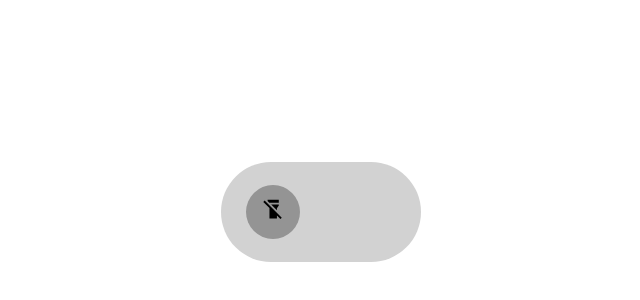
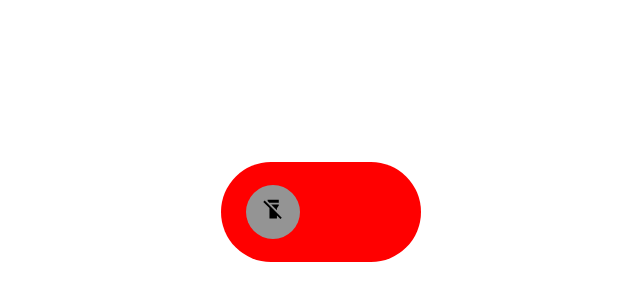
Before and after one commit to NipunShrivats/React_tutorials, a React (Vite) app in the folder react_tutorials/: page / in a window 1280 px wide. Shown: the part 180-480 px from the top of the page, without its empty margins (319-959 px from the left). Built offline with nearby package versions, Linux system fonts and the light colour scheme.

Commit message:
updates on 4-3-25, change no. 4

```diff
--- a/react_tutorials/src/Components/7_MiniProject_ToggleSwitch/ToggleSwitch.jsx
+++ b/react_tutorials/src/Components/7_MiniProject_ToggleSwitch/ToggleSwitch.jsx
@@ -12,7 +12,10 @@ export default function ToggleSwitch() {
   return (
     <>
       <div className="toggle-switch" onClick={handleToggleSwitch}>
-        <div className="switch">
+        <div
+          className="switch"
+          style={{ backgroundColor: isOn ? "green" : "red" }}
+        >
           <span className={`switch-state ${isOn ? "on" : "off"}`}>
             {isOn ? <MdFlashlightOn /> : <MdFlashlightOff />}
           </span>
```
